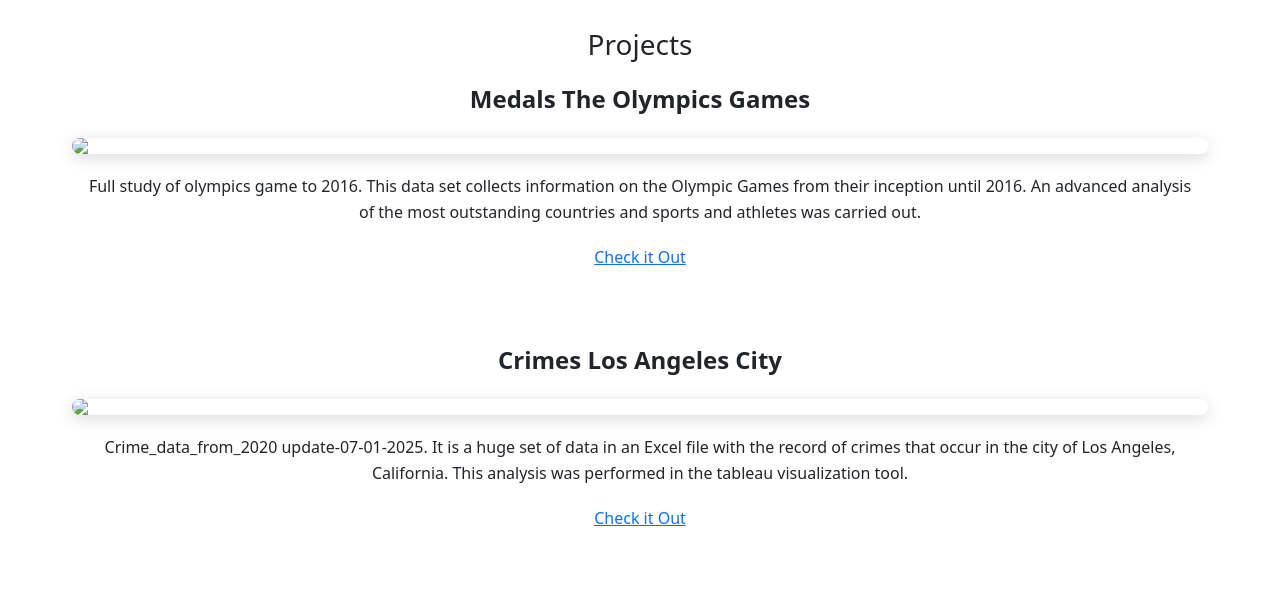
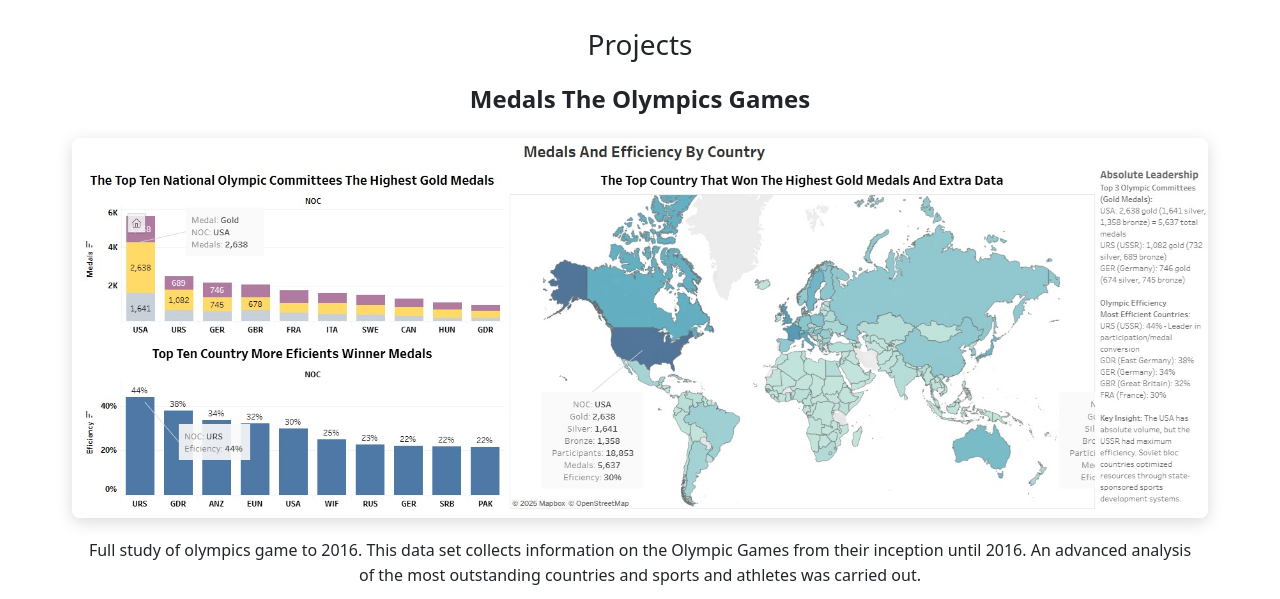
Before and after one commit to EdgarWorks/EdgarWorks.github.io, a plain HTML site: page index.html in a window 1280 px wide. Shown: the part 3340-3939 px from the top of the page. Drawn offline with nearby package versions, Linux system fonts and the light colour scheme; a web font is replaced by a local one.

Commit message:
Update image sources for project displays

```diff
--- a/index.html
+++ b/index.html
@@ -291,7 +291,7 @@
               <div class="col-12 ">
                 <p class="title-project">Medals The Olympics Games</p>
                  <a href="https://public.tableau.com/views/athlete_events_games/Whichcountryhaswonthemostgoldmedalswhichonehasthegreatestefficiencyandwhichoneistheoverallleader?:language=en-US&:sid=&:redirect=auth&:display_count=n&:origin=viz_share_link">
-                  <img class="img-project" src="img/projects/olympics_games_reports.jpg">
+                  <img class="img-project" src="img/projects/country eficiency, location, medals.jpg">
                  </a>
                 <p class="paragraph-project">
                   Full study of olympics game to 2016. This data set collects information on the Olympic Games
@@ -312,7 +312,7 @@
                 <p class="title-project">Crimes Los Angeles City</p>
                   <a href="https://public.tableau.com/views/crime_data_1/TheTopTenDistrictsAndGeoLocationTheHighestDistrict?:language=en-US&:sid=&:redirect=auth&:display_count=n&:origin=viz_share_link">
                   <!--a href="https://public.tableau.com/shared/Y2W8DSB69?:display_count=n&:origin=viz_share_link"-->
-                  <img class="img-project" src="img/projects/crime_data_reports.jpg">
+                  <img class="img-project" src="img/projects/top ten districts, location districts.jpg">
 
 
                 </a>
```
